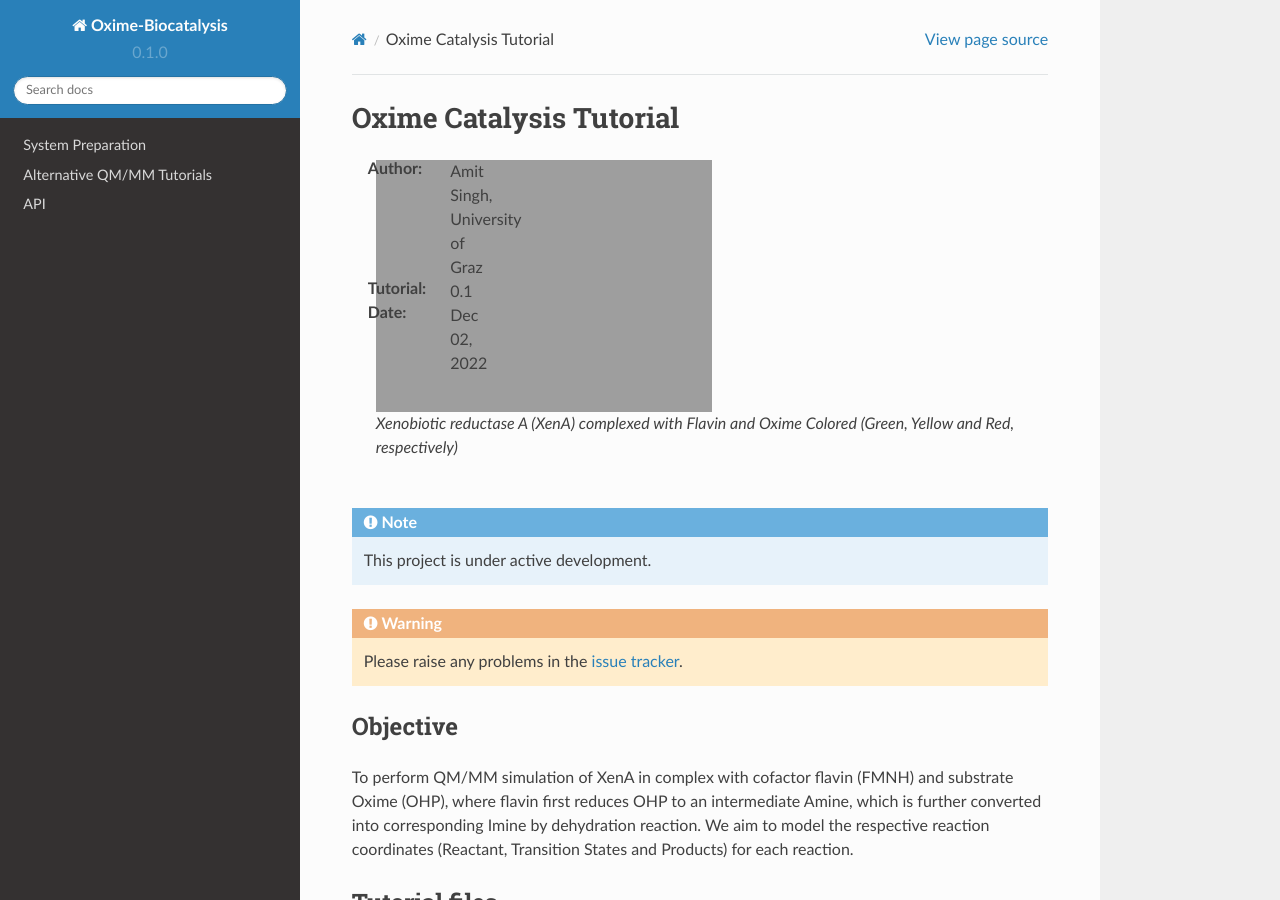
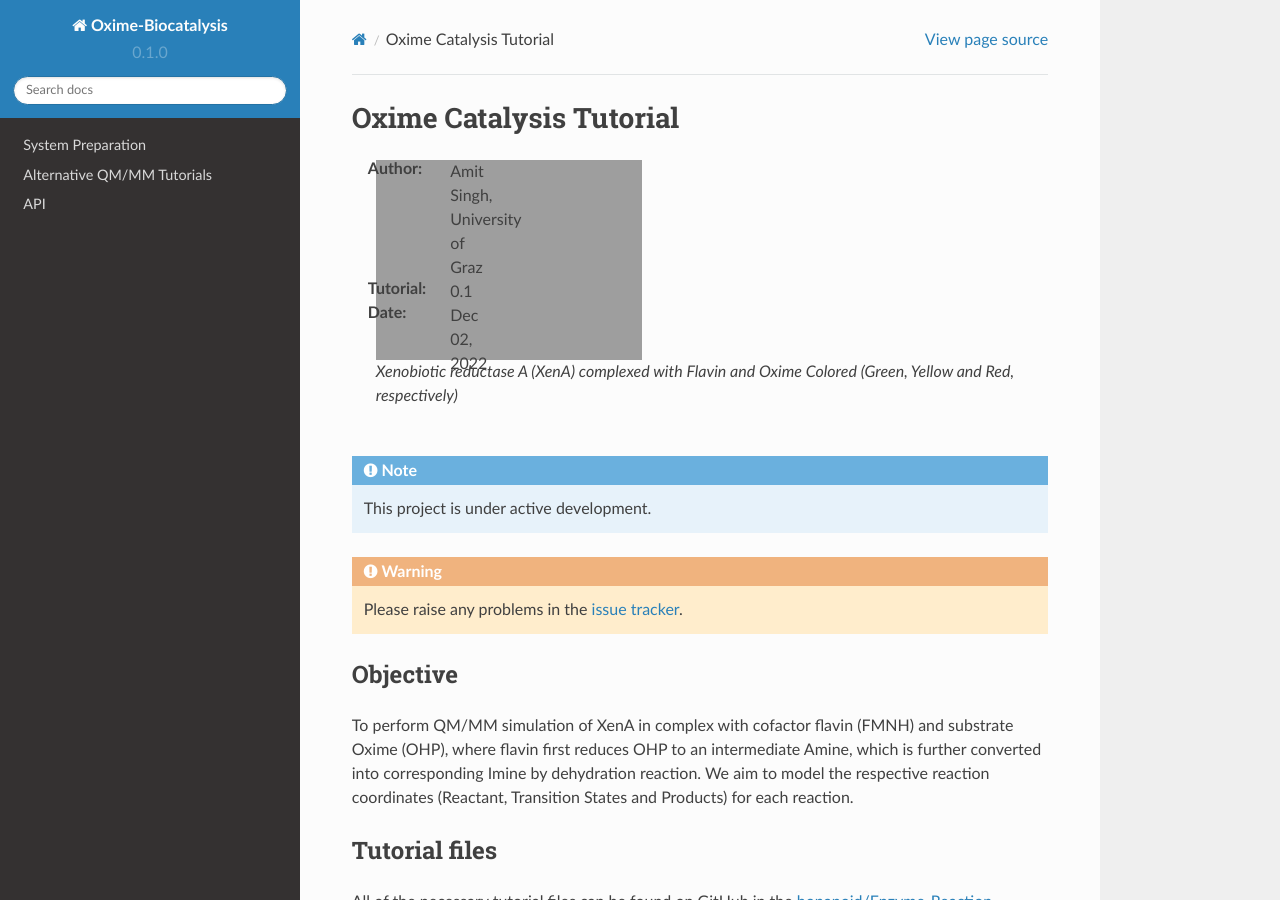
Before and after one commit to hopanoid/Enzyme-Reaction-Dynamics-Tutorial, a Sphinx documentation site: the page built from docs/source/index.rst, in a window 1280 px wide and 900 px high. Built offline with Sphinx 7.4.7 and the Read the Docs theme 2.0.0, drawn with Linux system fonts in a browser that asks for light colours.

```diff
--- a/docs/source/index.rst
+++ b/docs/source/index.rst
@@ -12,7 +12,7 @@
 ========================
 
 .. figure:: /figs/XenA-oxH-prod.*
-   :width: 50%
+   :height: 200px
    :alt: Falvin in Action (XenA)
    :align: right
 
```
